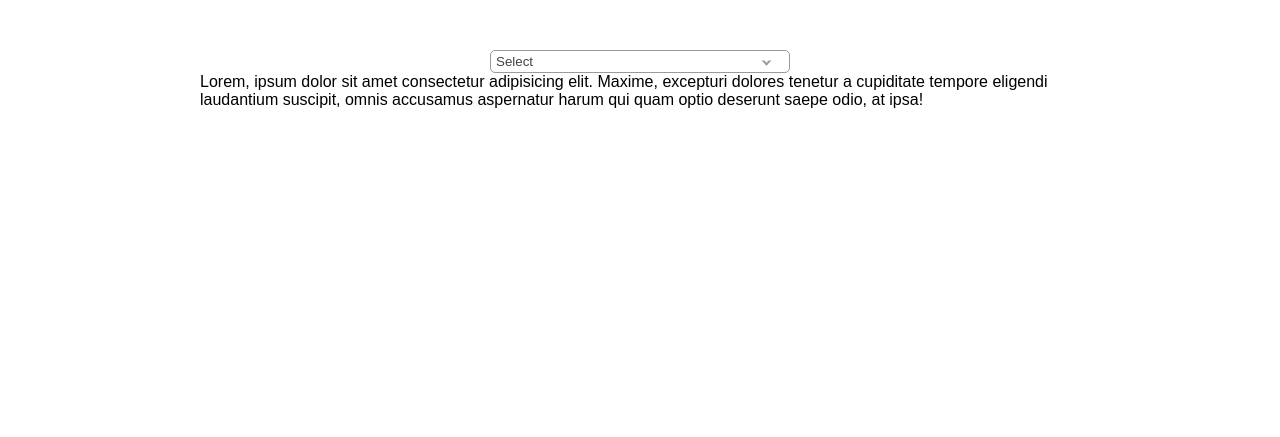
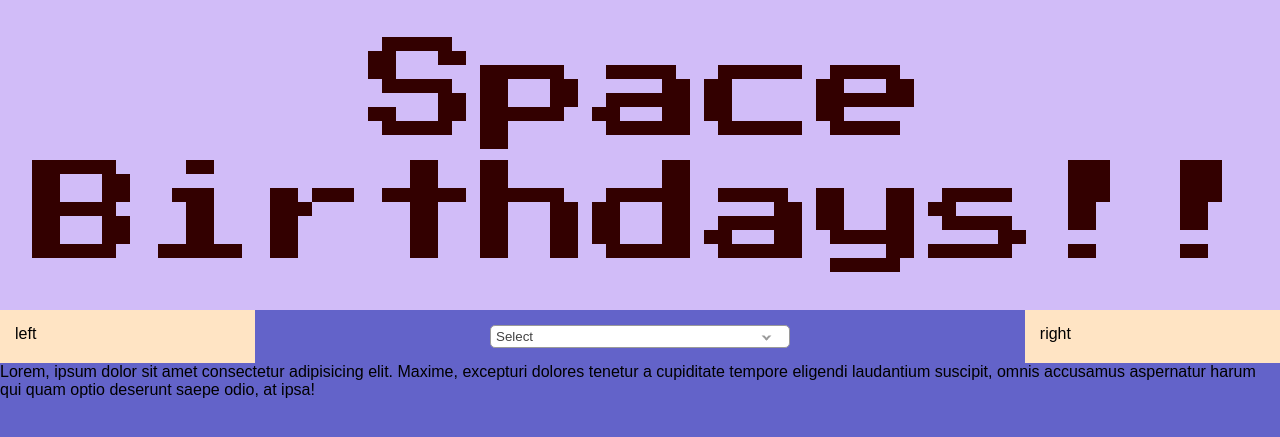
Before and after one commit to dystap/space-birthday, a Django app: page / in a window 1280 px wide. Shown: the top 437 px of the page. Run offline with Django 5.2, Linux system fonts and the light colour scheme.

Commit message:
added flexboxes (woohoo)

```diff
--- a/index/static/main.css
+++ b/index/static/main.css
@@ -2,7 +2,8 @@ body{
     display: flex;
     flex-direction: column;
     align-items: center;
-    padding: 50px 200px;
+    padding: 0 ;
+    background-color: rgb(99, 99, 201);
 }
 
 * {
@@ -12,6 +13,55 @@ body{
     font-family: Arial, Helvetica, sans-serif;
 
 }
+
+.top{
+    display: flex;
+    justify-content: space-around;
+    padding: 2rem;
+    background-color: rgb(209, 188, 248);
+    width: 100%;
+}
+
+.main{
+    width: 100%;
+    display: flex;
+    gap: 2rem;
+    align-items: stretch;
+}
+
+.sideColumn{
+    flex: 1;
+    padding: 15px;
+    background-color: bisque;
+}
+
+.middleColumn{
+    flex: 3;
+    padding: 15px;
+    display: flex;
+    justify-content: center;
+    align-items: center;
+
+}
+
+
+
+.topTitle{
+    color:rgb(51, 0, 0);
+    background-color: transparent;
+    font-family: "Press Start 2P", system-ui;
+    font-weight: 400;
+    font-style: normal;
+    font-size: 7rem;
+    line-height: 1.1;
+    border: 10rem;
+    margin: auto;
+    justify-content: center;
+    align-items: center;
+    text-align: center;
+}
+
+
 
 .dropdown-box{
     width: 300px;
--- a/index/templates/index/home.html
+++ b/index/templates/index/home.html
@@ -1,5 +1,11 @@
 <!DOCTYPE html>
 {% load static %}
+<link rel="preconnect" href="https://fonts.googleapis.com">
+<link rel="preconnect" href="https://fonts.gstatic.com" crossorigin>
+<link href="https://fonts.googleapis.com/css2?family=Press+Start+2P&display=swap" rel="stylesheet">
+
+
+
 
 <html>
     <head>
@@ -9,6 +15,13 @@
     </head>
     <body>
 
+        <div class="top">
+            <h1 class="topTitle">Space Birthdays!!</h1>
+        </div>
+
+        <div class="main">
+            <div class="sideColumn">left</div>
+            <div class="middleColumn">
                 <div class="dropdown-box">
                     <div class="selected-item">
                         <input type="text" name="" value="Select" readonly id="">
@@ -53,6 +66,10 @@
                     </ul>
                 </div>
                 </div>
+            </div>
+            <div class="sideColumn">right</div>
+        </div>
+
 
         <p>Lorem, ipsum dolor sit amet consectetur adipisicing elit. Maxime, excepturi dolores tenetur a cupiditate tempore eligendi laudantium suscipit, omnis accusamus aspernatur harum qui quam optio deserunt saepe odio, at ipsa!</p>
     </body>
```
Lines whose indentation alone changed are shown as unchanged.
